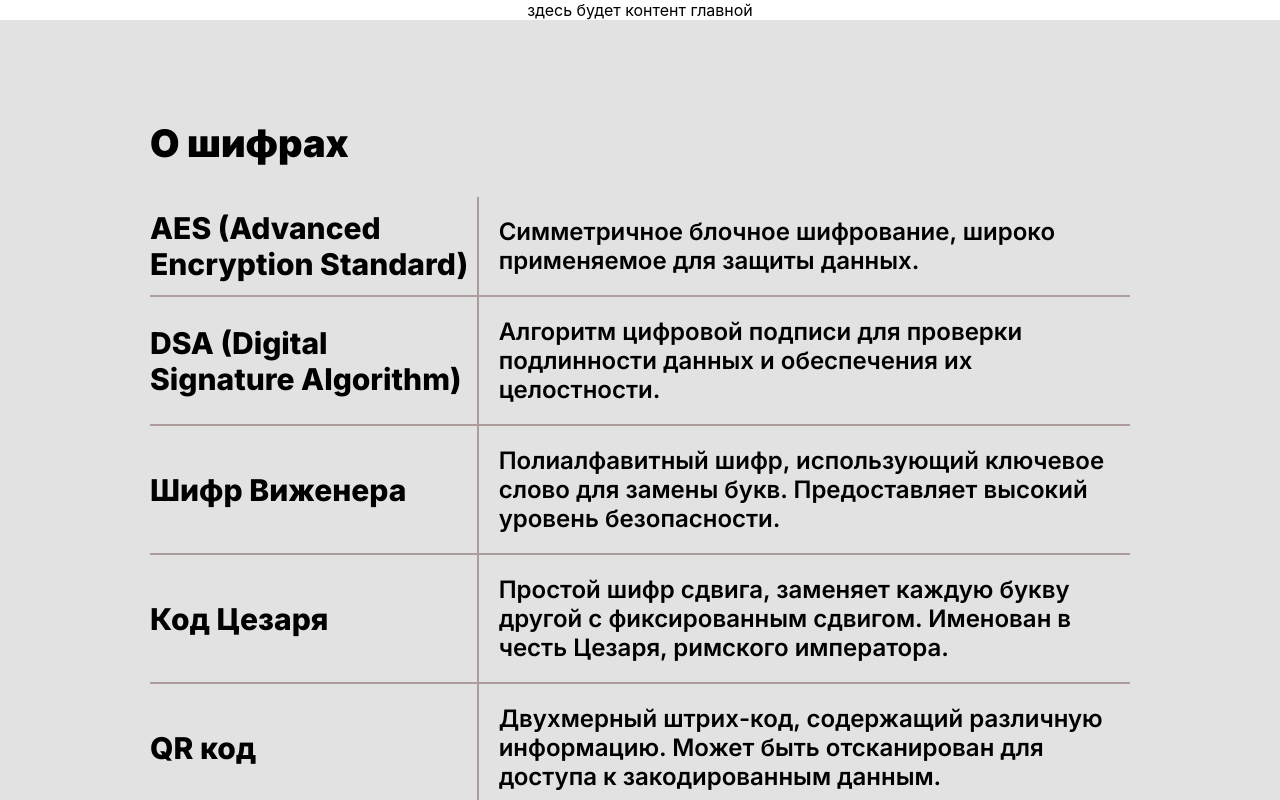
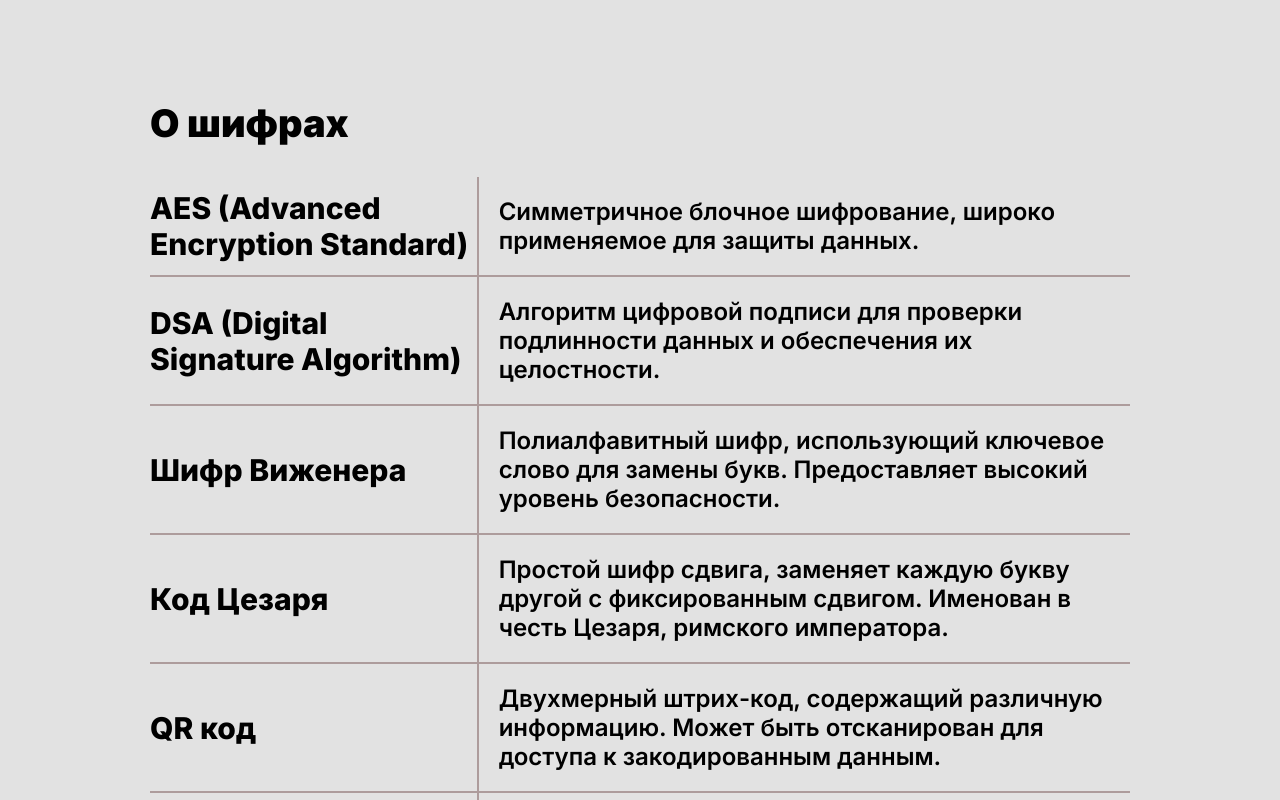
Before and after one commit to encryption-machine/Front, a React (Create React App) app: page / in a window 1280 px wide. Shown: the top 800 px of the page. Built offline with nearby package versions, Linux system fonts and the light colour scheme.

Commit message:
chore: add husky

```diff
--- a/package.json
+++ b/package.json
@@ -7,6 +7,7 @@
     "@testing-library/react": "^13.4.0",
     "@testing-library/user-event": "^13.5.0",
     "eslint-config-prettier": "^8.8.0",
+    "husky": "^8.0.3",
     "nanoid": "^4.0.2",
     "node-sass": "^7.0.3",
     "react": "^18.2.0",
@@ -45,5 +46,10 @@
   },
   "devDependencies": {
     "prettier": "2.8.8"
+  },
+  "husky": {
+    "hooks": {
+      "pre-commit": "npm run format"
     }
   }
+}
--- a/src/components/AboutCiphers/AboutCiphers.jsx
+++ b/src/components/AboutCiphers/AboutCiphers.jsx
@@ -1,6 +1,5 @@
 import { nanoid } from 'nanoid';
 import style from './AboutCiphers.module.scss';
-import cn from 'classnames'
 
 const ciphersInfo = [
   {
--- a/src/components/AboutCiphers/index.js
+++ /dev/null
@@ -1 +0,0 @@
-export { default } from './AboutCiphers';
--- a/src/pages/main.jsx
+++ b/src/pages/main.jsx
@@ -1,10 +1,9 @@
 import React from 'react';
-import AboutCiphers from '../components/AboutCiphers';
+import AboutCiphers from '../components/AboutCiphers/AboutCiphers';
 
 export const MainPage = () => {
   return (
     <>
-      <div className="layout">здесь будет контент главной</div>
       <AboutCiphers />
     </>
   );
```
Also changed, not shown: 1 other file (tests, documents, lock files or other folders). Lines whose indentation alone changed are shown as unchanged.
